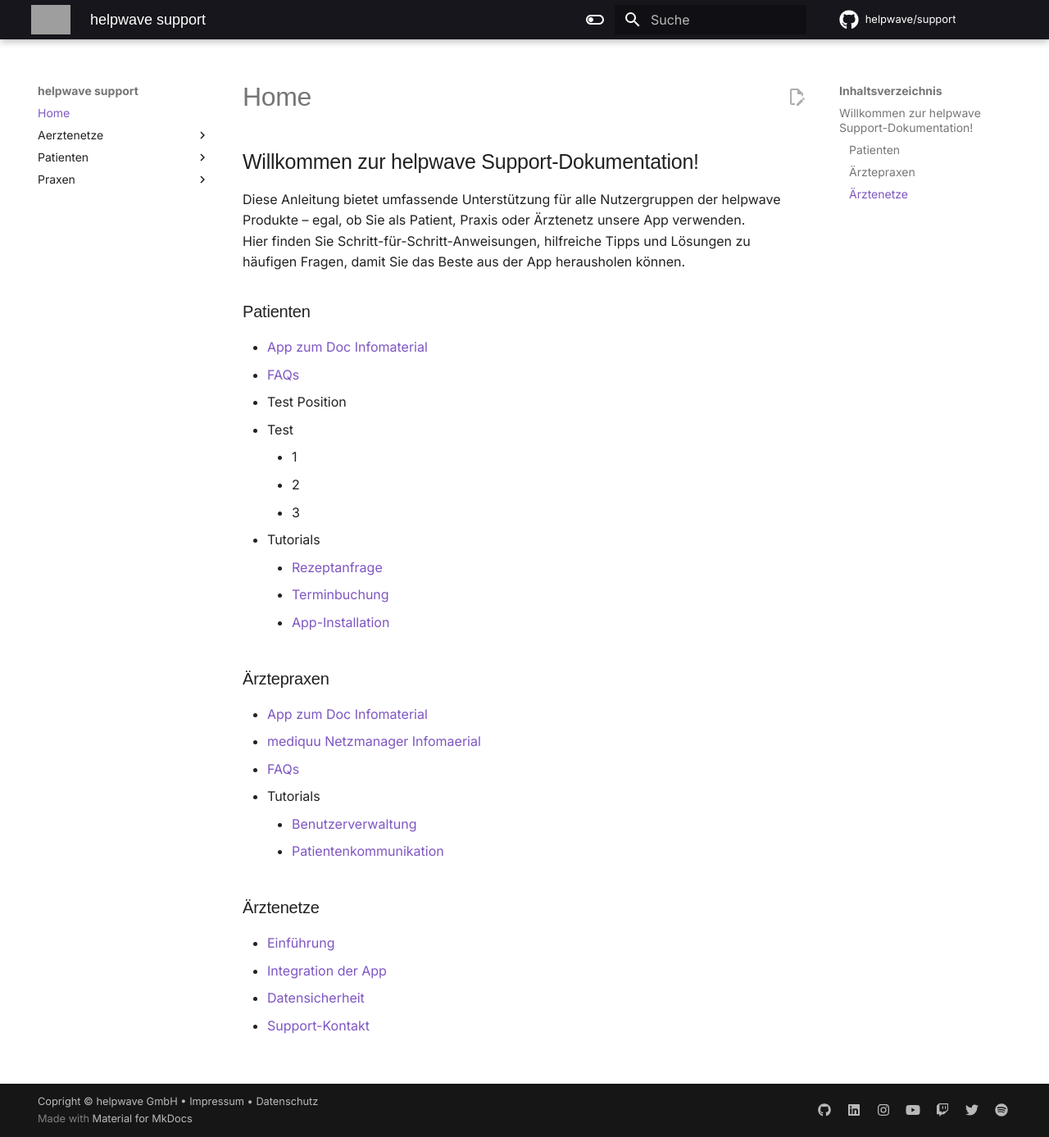
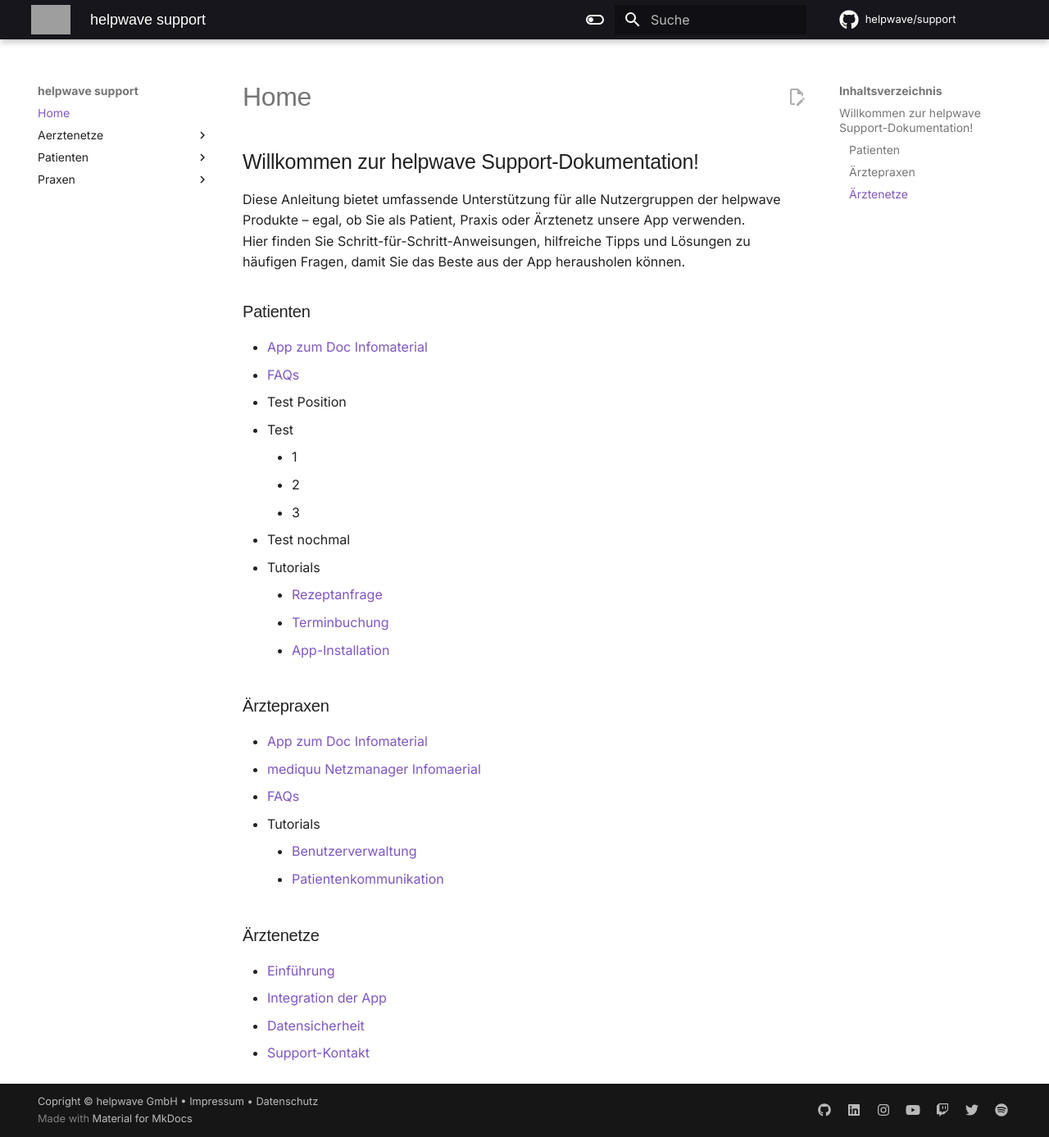
Before and after one commit to helpwave/support, an MkDocs documentation site: the page built from docs/index.md, in a window 1280 px wide and 1387 px high. Shown: the whole window at 82% size. Built offline with MkDocs 1.6.1 and Material for MkDocs 9.7.7, drawn with Linux system fonts in a browser that asks for light colours; comment, search, counter and statistics services are not loaded; grey boxes are pictures that could not be loaded.

Commit message:
Test feature nochmal

```diff
--- a/docs/index.md
+++ b/docs/index.md
@@ -11,6 +11,7 @@ Hier finden Sie Schritt-für-Schritt-Anweisungen, hilfreiche Tipps und Lösungen
     - 1
     - 2
     - 3
+- Test nochmal
 - Tutorials
     - [Rezeptanfrage](./patienten/tutorials/rezeptanfrage.md)
     - [Terminbuchung](./patienten/tutorials/terminbuchung.md)
```
